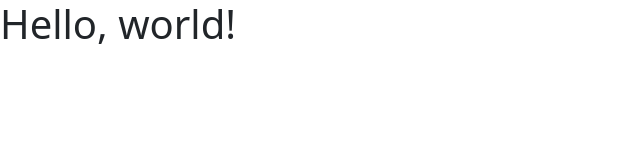
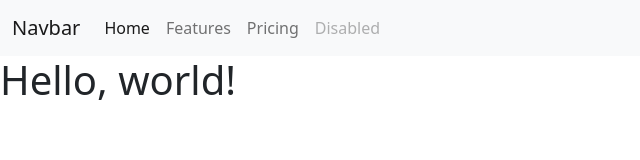
Before and after one commit to Nicolas-M-Lopez/VlogCine, a plain HTML site: page index.html in a window 1280 px wide. Shown: the whole page, without its empty margins (0-640 px from the left). Drawn offline with nearby package versions, Linux system fonts and the light colour scheme.

Commit message:
Agregando un nav

```diff
--- a/index.html
+++ b/index.html
@@ -7,6 +7,32 @@
     <link href="https://cdn.jsdelivr.net/npm/bootstrap@5.2.0-beta1/dist/css/bootstrap.min.css" rel="stylesheet" integrity="sha384-0evHe/X+R7YkIZDRvuzKMRqM+OrBnVFBL6DOitfPri4tjfHxaWutUpFmBp4vmVor" crossorigin="anonymous">
   </head>
   <body>
+    <header>
+        <nav class="navbar navbar-expand-lg bg-light">
+            <div class="container-fluid">
+            <a class="navbar-brand" href="#">Navbar</a>
+            <button class="navbar-toggler" type="button" data-bs-toggle="collapse" data-bs-target="#navbarNav" aria-controls="navbarNav" aria-expanded="false" aria-label="Toggle navigation">
+                <span class="navbar-toggler-icon"></span>
+            </button>
+            <div class="collapse navbar-collapse" id="navbarNav">
+                <ul class="navbar-nav">
+                <li class="nav-item">
+                    <a class="nav-link active" aria-current="page" href="#">Home</a>
+                </li>
+                <li class="nav-item">
+                    <a class="nav-link" href="#">Features</a>
+                </li>
+                <li class="nav-item">
+                    <a class="nav-link" href="#">Pricing</a>
+                </li>
+                <li class="nav-item">
+                    <a class="nav-link disabled">Disabled</a>
+                </li>
+                </ul>
+            </div>
+            </div>
+        </nav>
+    </header>
     <h1>Hello, world!</h1>
 
 
```
Also changed, not shown: paginas/contacto.html (+26 -0 lines), paginas/noticias.html (+26 -0 lines), paginas/plataformas.html (+26 -0 lines), paginas/quienes-somos.html (+26 -0 lines).
